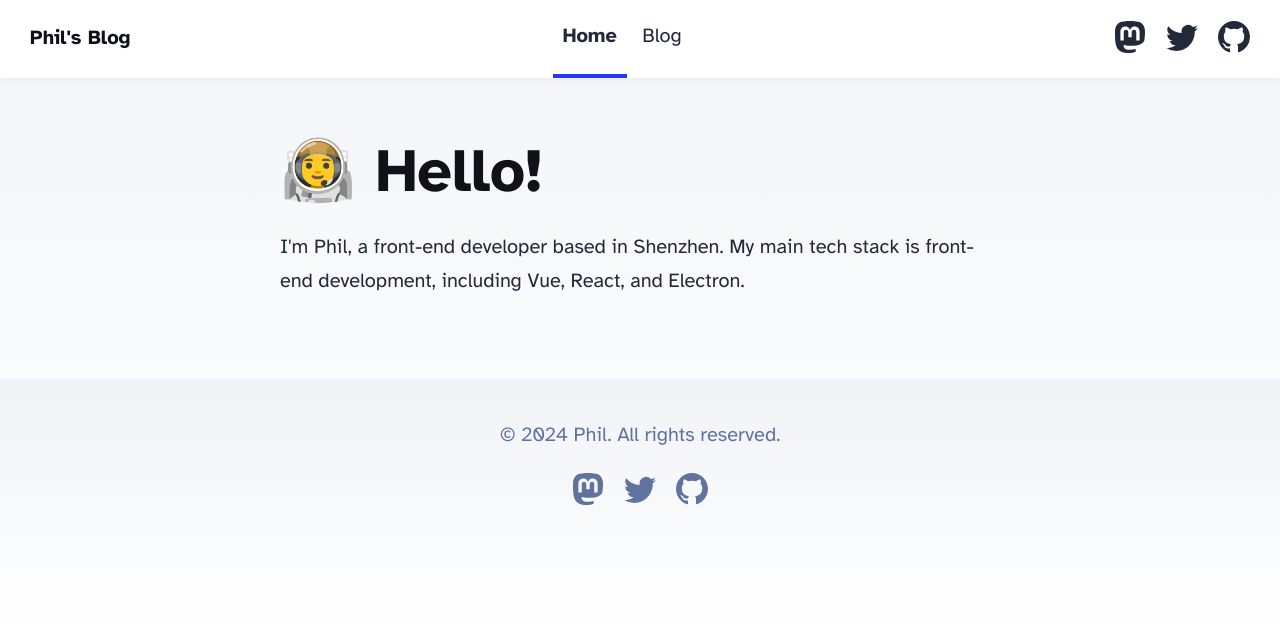
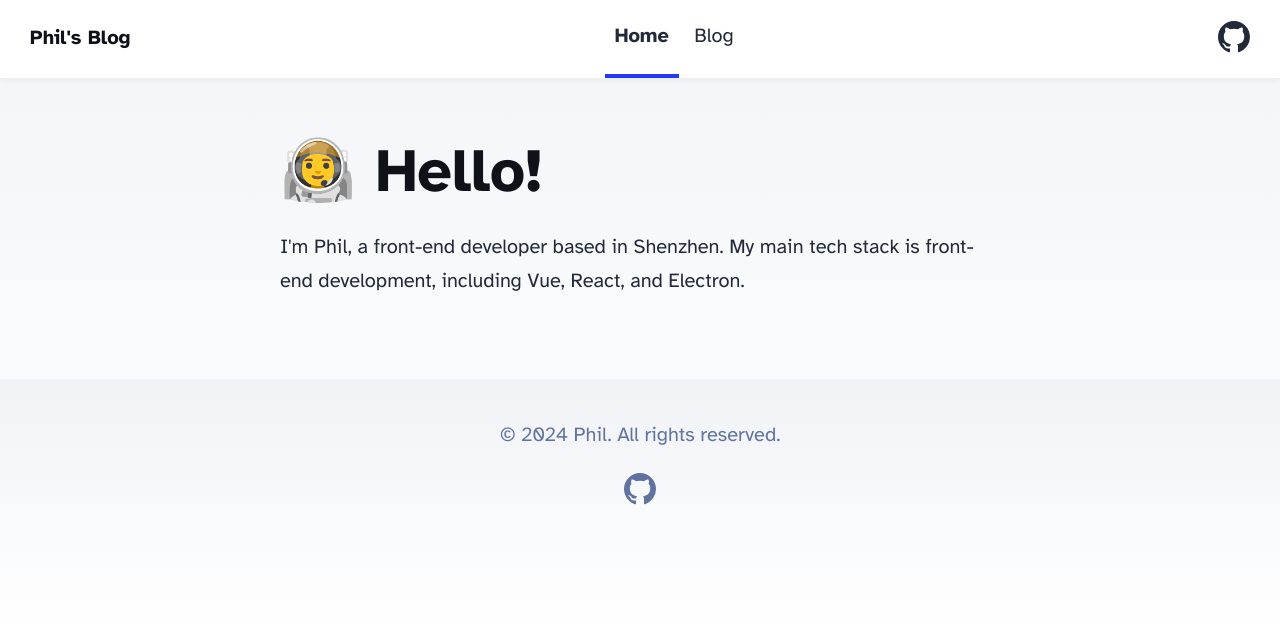
Before and after one commit to phil668/Phil-s-Blog, an Astro site: page / in a window 1280 px wide. Built offline with nearby package versions, Linux system fonts and the light colour scheme; Astro itself is replaced by a stand-in of ours.

Commit message:
feat: remove twitter

```diff
--- a/src/components/Footer.astro
+++ b/src/components/Footer.astro
@@ -5,31 +5,8 @@ const today = new Date();
 <footer>
 	&copy; {today.getFullYear()} Phil. All rights reserved.
 	<div class="social-links">
-		<a href="https://m.webtoo.ls/@astro" target="_blank">
-			<span class="sr-only">Follow Astro on Mastodon</span>
-			<svg
-				viewBox="0 0 16 16"
-				aria-hidden="true"
-				width="32"
-				height="32"
-				astro-icon="social/mastodon"
-				><path
-					fill="currentColor"
-					d="M11.19 12.195c2.016-.24 3.77-1.475 3.99-2.603.348-1.778.32-4.339.32-4.339 0-3.47-2.286-4.488-2.286-4.488C12.062.238 10.083.017 8.027 0h-.05C5.92.017 3.942.238 2.79.765c0 0-2.285 1.017-2.285 4.488l-.002.662c-.004.64-.007 1.35.011 2.091.083 3.394.626 6.74 3.78 7.57 1.454.383 2.703.463 3.709.408 1.823-.1 2.847-.647 2.847-.647l-.06-1.317s-1.303.41-2.767.36c-1.45-.05-2.98-.156-3.215-1.928a3.614 3.614 0 0 1-.033-.496s1.424.346 3.228.428c1.103.05 2.137-.064 3.188-.189zm1.613-2.47H11.13v-4.08c0-.859-.364-1.295-1.091-1.295-.804 0-1.207.517-1.207 1.541v2.233H7.168V5.89c0-1.024-.403-1.541-1.207-1.541-.727 0-1.091.436-1.091 1.296v4.079H3.197V5.522c0-.859.22-1.541.66-2.046.456-.505 1.052-.764 1.793-.764.856 0 1.504.328 1.933.983L8 4.39l.417-.695c.429-.655 1.077-.983 1.934-.983.74 0 1.336.259 1.791.764.442.505.661 1.187.661 2.046v4.203z"
-				></path></svg
-			>
-		</a>
-		<a href="https://twitter.com/astrodotbuild" target="_blank">
-			<span class="sr-only">Follow Astro on Twitter</span>
-			<svg viewBox="0 0 16 16" aria-hidden="true" width="32" height="32" astro-icon="social/twitter"
-				><path
-					fill="currentColor"
-					d="M5.026 15c6.038 0 9.341-5.003 9.341-9.334 0-.14 0-.282-.006-.422A6.685 6.685 0 0 0 16 3.542a6.658 6.658 0 0 1-1.889.518 3.301 3.301 0 0 0 1.447-1.817 6.533 6.533 0 0 1-2.087.793A3.286 3.286 0 0 0 7.875 6.03a9.325 9.325 0 0 1-6.767-3.429 3.289 3.289 0 0 0 1.018 4.382A3.323 3.323 0 0 1 .64 6.575v.045a3.288 3.288 0 0 0 2.632 3.218 3.203 3.203 0 0 1-.865.115 3.23 3.23 0 0 1-.614-.057 3.283 3.283 0 0 0 3.067 2.277A6.588 6.588 0 0 1 .78 13.58a6.32 6.32 0 0 1-.78-.045A9.344 9.344 0 0 0 5.026 15z"
-				></path></svg
-			>
-		</a>
 		<a href="https://github.com/phil668" target="_blank">
-			<span class="sr-only">Go to Astro's GitHub repo</span>
+			<span class="sr-only">Flollow me on GitHub repo</span>
 			<svg viewBox="0 0 16 16" aria-hidden="true" width="32" height="32" astro-icon="social/github"
 				><path
 					fill="currentColor"
--- a/src/components/Header.astro
+++ b/src/components/Header.astro
@@ -11,26 +11,8 @@ import { SITE_TITLE } from '../consts';
 			<HeaderLink href="/blog">Blog</HeaderLink>
 		</div>
 		<div class="social-links">
-			<a href="https://m.webtoo.ls/@astro" target="_blank">
-				<span class="sr-only">Follow Astro on Mastodon</span>
-				<svg viewBox="0 0 16 16" aria-hidden="true" width="32" height="32"
-					><path
-						fill="currentColor"
-						d="M11.19 12.195c2.016-.24 3.77-1.475 3.99-2.603.348-1.778.32-4.339.32-4.339 0-3.47-2.286-4.488-2.286-4.488C12.062.238 10.083.017 8.027 0h-.05C5.92.017 3.942.238 2.79.765c0 0-2.285 1.017-2.285 4.488l-.002.662c-.004.64-.007 1.35.011 2.091.083 3.394.626 6.74 3.78 7.57 1.454.383 2.703.463 3.709.408 1.823-.1 2.847-.647 2.847-.647l-.06-1.317s-1.303.41-2.767.36c-1.45-.05-2.98-.156-3.215-1.928a3.614 3.614 0 0 1-.033-.496s1.424.346 3.228.428c1.103.05 2.137-.064 3.188-.189zm1.613-2.47H11.13v-4.08c0-.859-.364-1.295-1.091-1.295-.804 0-1.207.517-1.207 1.541v2.233H7.168V5.89c0-1.024-.403-1.541-1.207-1.541-.727 0-1.091.436-1.091 1.296v4.079H3.197V5.522c0-.859.22-1.541.66-2.046.456-.505 1.052-.764 1.793-.764.856 0 1.504.328 1.933.983L8 4.39l.417-.695c.429-.655 1.077-.983 1.934-.983.74 0 1.336.259 1.791.764.442.505.661 1.187.661 2.046v4.203z"
-					></path></svg
-				>
-			</a>
-			<a href="https://twitter.com/astrodotbuild" target="_blank">
-				<span class="sr-only">Follow Astro on Twitter</span>
-				<svg viewBox="0 0 16 16" aria-hidden="true" width="32" height="32"
-					><path
-						fill="currentColor"
-						d="M5.026 15c6.038 0 9.341-5.003 9.341-9.334 0-.14 0-.282-.006-.422A6.685 6.685 0 0 0 16 3.542a6.658 6.658 0 0 1-1.889.518 3.301 3.301 0 0 0 1.447-1.817 6.533 6.533 0 0 1-2.087.793A3.286 3.286 0 0 0 7.875 6.03a9.325 9.325 0 0 1-6.767-3.429 3.289 3.289 0 0 0 1.018 4.382A3.323 3.323 0 0 1 .64 6.575v.045a3.288 3.288 0 0 0 2.632 3.218 3.203 3.203 0 0 1-.865.115 3.23 3.23 0 0 1-.614-.057 3.283 3.283 0 0 0 3.067 2.277A6.588 6.588 0 0 1 .78 13.58a6.32 6.32 0 0 1-.78-.045A9.344 9.344 0 0 0 5.026 15z"
-					></path></svg
-				>
-			</a>
 			<a href="https://github.com/phil668" target="_blank">
-				<span class="sr-only">Go to Astro's GitHub repo</span>
+				<span class="sr-only">Flollow me on GitHub repo</span>
 				<svg viewBox="0 0 16 16" aria-hidden="true" width="32" height="32"
 					><path
 						fill="currentColor"
```
